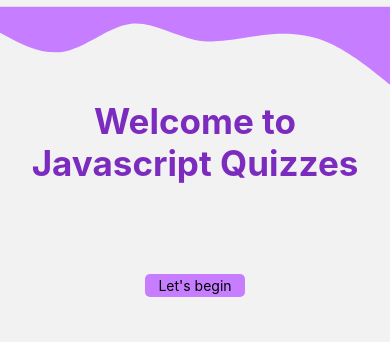
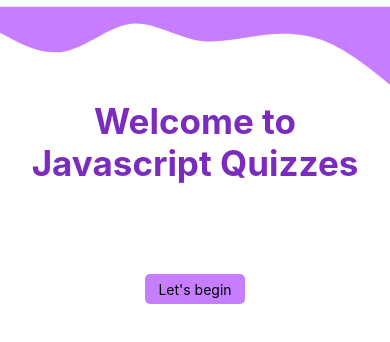
Before and after one commit to Stive627/tsaChallenge, a React Native app: screen / in a window 390 px wide. Shown: the top 342 px of the page. Built offline with nearby package versions, Linux system fonts and the light colour scheme; grey boxes are pictures that could not be loaded.

Commit message:
let's work on the application theme now

```diff
--- a/App.js
+++ b/App.js
@@ -1,7 +1,7 @@
 import {NavigationContainer} from '@react-navigation/native'
 import {createNativeStackNavigator} from '@react-navigation/native-stack'
 import Welcome from './Screens/Welcome/Welcome';
-import {Text, View } from 'react-native';
+import {View } from 'react-native';
 import Questions from './Screens/Questions/Questions';
 import { DataProvider } from './context/DataContext';
 import Results from './Screens/Results/Results';
@@ -13,7 +13,7 @@ export default function App() {
   return (
     <DataProvider>
       <NavigationContainer>
-        <Stack.Navigator initialRouteName='Welcome'  >
+        <Stack.Navigator initialRouteName='Welcome'>
           <Stack.Screen options={{header:()=> <View></View>}} name='Welcome' component={Welcome}/>
           <Stack.Screen name='Questions' component={Questions} options={{header:()=><View></View>}}/>
           <Stack.Screen name='results' options={{header:()=> <View></View>}} component={Results}/>
--- a/Screens/Details/Detail.js
+++ b/Screens/Details/Detail.js
@@ -1,12 +1,37 @@
-import { View, Text, StyleSheet } from 'react-native'
+import { View, Text, StyleSheet, SectionList } from 'react-native'
 import React from 'react'
 import { SafeAreaProvider, SafeAreaView } from 'react-native-safe-area-context'
+import { datas } from '../Questions/data'
+import { useData } from '../../context/DataContext'
+import getColor from '../../functions/getColor'
 
 export default function Detail() {
+  const alphabet = ['A)', 'B)', 'C)', 'D)', 'E)', 'F)']
+  const {data} = useData()
+  const answer = datas.map(elt => elt.answer)
+  const userAnswer = data.userAnswer
+const renderSectionHeader = ({section:{question, data, idx}}) => {
+  const localAnswer = answer[idx]
+  const localUser = userAnswer[idx]
+  return(
+  <View>
+    <Text style={styles.question}>{question}</Text>
+    {data.map((elt, indx) =>(
+        <View key={indx}>
+          <Text  style={[styles.item , {borderColor:getColor(indx, localAnswer, localUser), color: getColor(indx, localAnswer, localUser)}]}>{alphabet[indx]}   {elt}</Text>
+        </View>
+    ))}
+  </View>)
+}
   return (
     <SafeAreaProvider>
-        <SafeAreaView style={styles.areaView}>
-
+        <SafeAreaView edges={['top']} style={styles.areaView}>
+          <SectionList
+            sections={datas}
+            keyExtractor={(item, index) => item + index}
+            renderItem={()=>{}}
+            renderSectionHeader={renderSectionHeader}
+          />
         </SafeAreaView>
     </SafeAreaProvider>
   )
@@ -16,5 +41,23 @@ const styles = StyleSheet.create({
     areaView:{
         flex:1,
         backgroundColor:'white',
+        paddingHorizontal:12,
+        paddingTop:12
+    },
+    question:{
+      color:'white',
+      backgroundColor:'rgba(157, 78, 221, 1)',
+      fontSize:16,
+      borderRadius:7,
+      padding:5,
+      marginVertical:12
+    },
+    item:{
+      color:'rgba(123, 44, 191, 1)',
+      fontSize:15,
+      marginVertical:12,
+      borderWidth:2,
+      padding:5,
+      borderRadius:6
     }
 })
--- a/Screens/Questions/Question.js
+++ b/Screens/Questions/Question.js
@@ -3,7 +3,6 @@ import React, { useState } from 'react'
 
 export default function Question({question, handleClick, lastQuestion}) {
   const [currSuggestion, setCurrSuggestion] = useState(undefined)
-  console.log(currSuggestion)
   function select(indx){
     if(indx === currSuggestion){
       setCurrSuggestion(undefined)
@@ -18,7 +17,7 @@ export default function Question({question, handleClick, lastQuestion}) {
     <View style={styles.container}>
         <Text style={styles.question}>{question.question}</Text>
         <View style={styles.suggestion}>
-            {question.suggestions.map((elt, indx) => <Pressable key={indx} onPress={()=>select(indx)} style={[styles.pressable, {backgroundColor:indx === currSuggestion ? 'rgba(157, 78, 221, 1)':'transparent'}]}><Text style={{color:indx === currSuggestion? 'white':'rgba(157, 78, 221, 1)'}}>{alphabet[indx]} {elt}</Text></Pressable>)}
+            {question.data.map((elt, indx) => <Pressable key={indx} onPress={()=>select(indx)} style={[styles.pressable, {backgroundColor:indx === currSuggestion ? 'rgba(157, 78, 221, 1)':'transparent'}]}><Text style={{color:indx === currSuggestion? 'white':'rgba(157, 78, 221, 1)'}}>{alphabet[indx]} {elt}</Text></Pressable>)}
         </View>
         <View style={styles.pressableSubmit}>
           <Pressable disabled = {currSuggestion === undefined} onPress={() => handleClick(currSuggestion)}><Text style={styles.submitButton}>{lastQuestion? 'Finish' : 'Next'}</Text></Pressable>
--- a/Screens/Questions/Questions.js
+++ b/Screens/Questions/Questions.js
@@ -3,7 +3,7 @@ import React, { useState } from 'react'
 import { SafeAreaProvider, SafeAreaView } from 'react-native-safe-area-context'
 import Animated, { useSharedValue } from 'react-native-reanimated'
 import Question from './Question'
-import { data } from './data'
+import { datas } from './data'
 import { useData } from '../../context/DataContext'
 import { successRate } from '../../functions/successRate'
 import { useNavigation } from '@react-navigation/native'
@@ -13,7 +13,7 @@ export default function Questions() {
   const {handleData} = useData()
   const [userAnswer, setUserAnswer] = useState([])
   const width = useSharedValue(60)
-  const questions = [...data]
+  const questions = [...datas]
   const percentage = (1/questions.length)*100
   const [currQuestion, setCurrQuestion] = useState({index:0, percent:percentage})
   const correctAnswers = questions.map(elt => elt.answer)
@@ -24,7 +24,6 @@ export default function Questions() {
       const finalUserValue = [...userAnswer, value]
       const score = successRate(finalUserValue, correctAnswers)
       handleData(score, finalUserValue)
-      console.log('finished')
       navigation.navigate('results')
 
     }
@@ -43,7 +42,7 @@ export default function Questions() {
           </View>
         </View>
         <Text style={styles.title}>Javascript Quiz</Text>
-        <Question key={data[currQuestion.index].question} question={data[currQuestion.index]} handleClick={handleClick} lastQuestion={lastQuestion}/>
+        <Question key={datas[currQuestion.index].question} question={datas[currQuestion.index]} handleClick={handleClick} lastQuestion={lastQuestion}/>
       </SafeAreaView>
     </SafeAreaProvider>
   )
@@ -51,7 +50,9 @@ export default function Questions() {
 
 const styles = StyleSheet.create({
   safearea:{
-    paddingHorizontal:7
+    paddingHorizontal:7,
+    flex:1,
+    backgroundColor:'white'
   },
   container:{
     flexDirection:'row',
--- a/Screens/Questions/data.js
+++ b/Screens/Questions/data.js
@@ -1,14 +1,17 @@
-export const data = [
+export const datas = [
     {question:"What is the correct way to declare a variable in JavaScript?",
-     suggestions:['var myVar = 10;', 'int myVar = 10;', 'let myVar: 10;'],
-     answer:0
+     data:['var myVar = 10;', 'int myVar = 10;', 'let myVar: 10;'],
+     answer:0,
+     idx:0
     },
     {question:"Which of the following is used to define a function in JavaScript?",
-     suggestions:['fun myFunc() {}', 'def myFunc() {}', 'function myFunc() {}'],
-     answer:2
+     data:['fun myFunc() {}', 'def myFunc() {}', 'function myFunc() {}'],
+     answer:2,
+     idx:1
     },
     {question:"What is the output of the expression type of null in JavaScript?",
-     suggestions:['object', 'null', 'undefined'],
-     answer:0
+     data:['object', 'null', 'undefined'],
+     answer:0,
+     idx:2
     }
   ]
--- a/Screens/Results/Results.js
+++ b/Screens/Results/Results.js
@@ -1,4 +1,4 @@
-import { View, Text, StyleSheet, Image, Pressable, Button } from 'react-native'
+import { View, Text, StyleSheet, Image, Pressable} from 'react-native'
 import React, {useEffect, useState} from 'react'
 import { SafeAreaProvider, SafeAreaView } from 'react-native-safe-area-context'
 import WaveSvg from '../../components/Wave'
@@ -9,7 +9,6 @@ import { useNavigation } from '@react-navigation/native'
 export default function Results() {
     const {data} = useData()
     const [percentage, setPercentage] = useState(0)
-    console.log(data)
     useEffect(()=>{
     if(percentage <data.score){
       const timeId = setTimeout(() => setPercentage(percentage + 1), 50);
@@ -45,7 +44,6 @@ export default function Results() {
   )
 }
 const styles = StyleSheet.create({
-
     title:{
     textAlign:'center',
     fontSize:25,
--- a/Screens/Welcome/Welcome.js
+++ b/Screens/Welcome/Welcome.js
@@ -1,5 +1,5 @@
 import {SafeAreaProvider, SafeAreaView} from 'react-native-safe-area-context'
-import { Button, Image, Pressable, Text, View } from 'react-native'
+import {Image, Pressable, StyleSheet, Text, View } from 'react-native'
 import { useNavigation } from '@react-navigation/native'
 import WaveSvg from '../../components/Wave'
 
@@ -7,19 +7,55 @@ export default function Welcome() {
   const navigation = useNavigation()
   return (
     <SafeAreaProvider>
-        <SafeAreaView edges={['top']}>
+        <SafeAreaView style={styles.safeArea} edges={['top']}>
           <WaveSvg/>
-           <View style={{justifyContent:'center', flexDirection:'row'}}>
-            <Image width={100} height={100} source={{uri:'https://tsa-challenges.s3.ap-south-1.amazonaws.com/ChatGPT_Image_May_17__2025__10_24_45_PM-removebg-preview.png'}}/>
+           <View style={styles.container}>
+            <Image resizeMode='contain' width={100} height={100} source={{uri:'https://tsa-challenges.s3.ap-south-1.amazonaws.com/ChatGPT_Image_May_17__2025__10_24_45_PM-removebg-preview.png'}}/>
            </View>
-           <Text style={{fontWeight:'bold', color:'rgba(123, 44, 191, 1)', fontSize:35, textAlign:'center'}}>Welcome to Javascript Quizzes</Text>
-           <View style={{justifyContent:'center', flexDirection:'row', marginVertical:30}}>
+           <Text style={styles.welcome}>Welcome to Javascript Quizzes</Text>
+           <View style={styles.containerImage}>
             <Image resizeMode='contain' width={300} height={300} source={{uri:'https://tsa-challenges.s3.ap-south-1.amazonaws.com/undraw_questions'}}/>
           </View>
-          <View style={{justifyContent:'center', flexDirection:'row', marginVertical:30}}>
-            <Pressable onPress={()=> navigation.navigate('Questions')} style={{width:100, borderRadius:5, backgroundColor:'rgba(199, 125, 255, 1)', paddingVertical:3}}><Text style={{textAlign:'center'}}>Let's begin</Text></Pressable>
+          <View style={styles.pressabeContainer}>
+            <Pressable onPress={()=> navigation.navigate('Questions')} style={styles.pressable}><Text>Let's begin</Text></Pressable>
           </View>
         </SafeAreaView>
     </SafeAreaProvider>
   )
 }
+
+const styles = StyleSheet.create({
+  safeArea:{
+    flex:1,
+    backgroundColor:'white'
+  },
+  container:{
+    justifyContent:'center',
+    flexDirection:'row'
+  },
+  welcome:{
+    fontWeight:'bold',
+    color:'rgba(123, 44, 191, 1)',
+    fontSize:35, textAlign:'center'
+  },
+  containerImage:{
+    justifyContent:'center',
+    flexDirection:'row',
+    marginVertical:30
+  },
+  pressabeContainer:{
+    justifyContent:'center',
+    flexDirection:'row',
+    marginVertical:30
+  },
+  pressable:{
+    width:100,
+    borderRadius:5,
+    backgroundColor:'rgba(199, 125, 255, 1)',
+    paddingVertical:3,
+    height:30,
+    alignItems:'center',
+    flexDirection:'column',
+    justifyContent:'center'
+  }
+})
```
Also changed, not shown: 1 other file (tests, documents, lock files or other folders).
